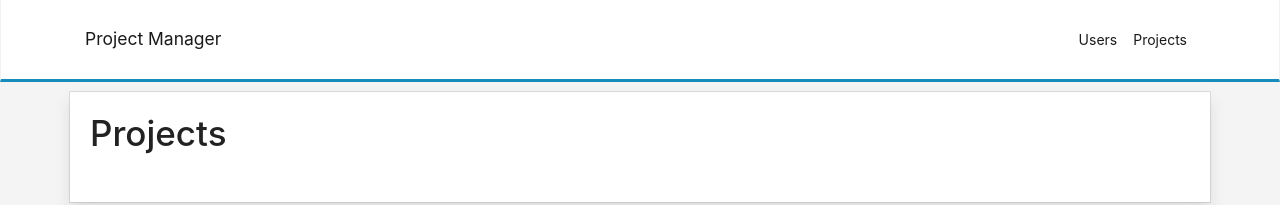
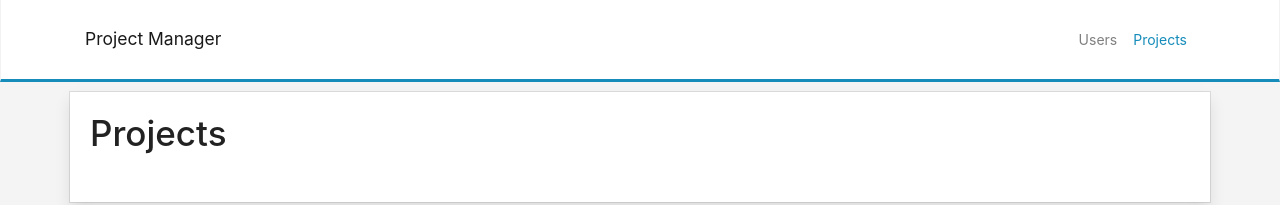
Before and after one commit to webtraining-zone/curso-profesional-lumen-react-frontend, a React (Create React App) app: page /projects in a window 1280 px wide. Shown: the top 205 px of the page. Built offline with nearby package versions, Linux system fonts and the light colour scheme.

Commit message:
Reemplazar Link por NavLink para permitir estilos personalizados

```diff
--- a/src/components/common/header/Header.js
+++ b/src/components/common/header/Header.js
@@ -1,5 +1,5 @@
 import React from 'react';
-import {Link} from 'react-router-dom';
+import {NavLink} from 'react-router-dom';
 
 class Header extends React.Component {
   render() {
@@ -8,7 +8,8 @@ class Header extends React.Component {
         <header>
           <nav className="navbar navbar-expand-lg navbar-light bg-light">
             <div className="container">
-              <Link className="navbar-brand" to={'/'}>Project Manager</Link>
+              <NavLink className="navbar-brand" to={'/'}>Project
+                Manager</NavLink>
               <button className="navbar-toggler" type="button"
                       data-toggle="collapse" data-target="#navbarRight"
                       aria-controls="navbarRight" aria-expanded="false"
@@ -18,13 +19,15 @@ class Header extends React.Component {
 
               <div className="collapse navbar-collapse" id="navbarRight">
                 <ul className="navbar-nav ml-auto">
-                  <li className="nav-item active">
-                    <Link className="nav-link" to={'/users'}>Users<span
-                        className="sr-only">(current)</span></Link>
+                  <li className="nav-item">
+                    <NavLink className="nav-link" to={'/users'}
+                             activeStyle={{color: '#158CBA'}}>Users<span
+                        className="sr-only">(current)</span></NavLink>
                   </li>
 
-                  <li className="nav-item active">
-                    <Link className="nav-link" to={'/projects'}>Projects</Link>
+                  <li className="nav-item">
+                    <NavLink className="nav-link" to={'/projects'}
+                             activeStyle={{color: '#158CBA'}}>Projects</NavLink>
                   </li>
 
                 </ul>
```
